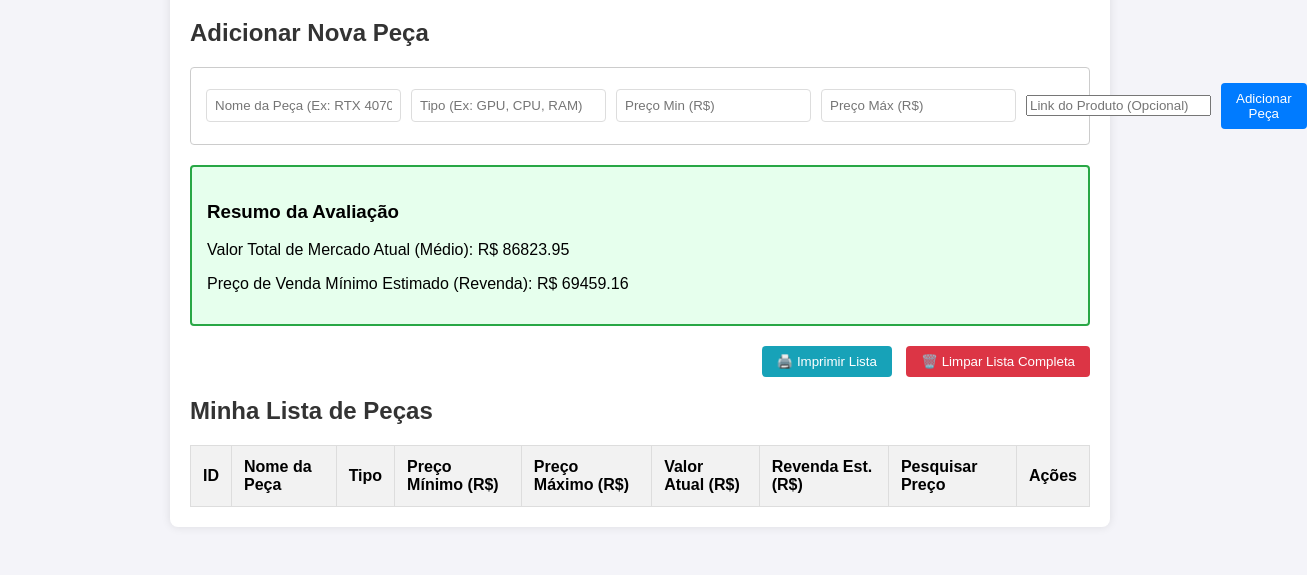
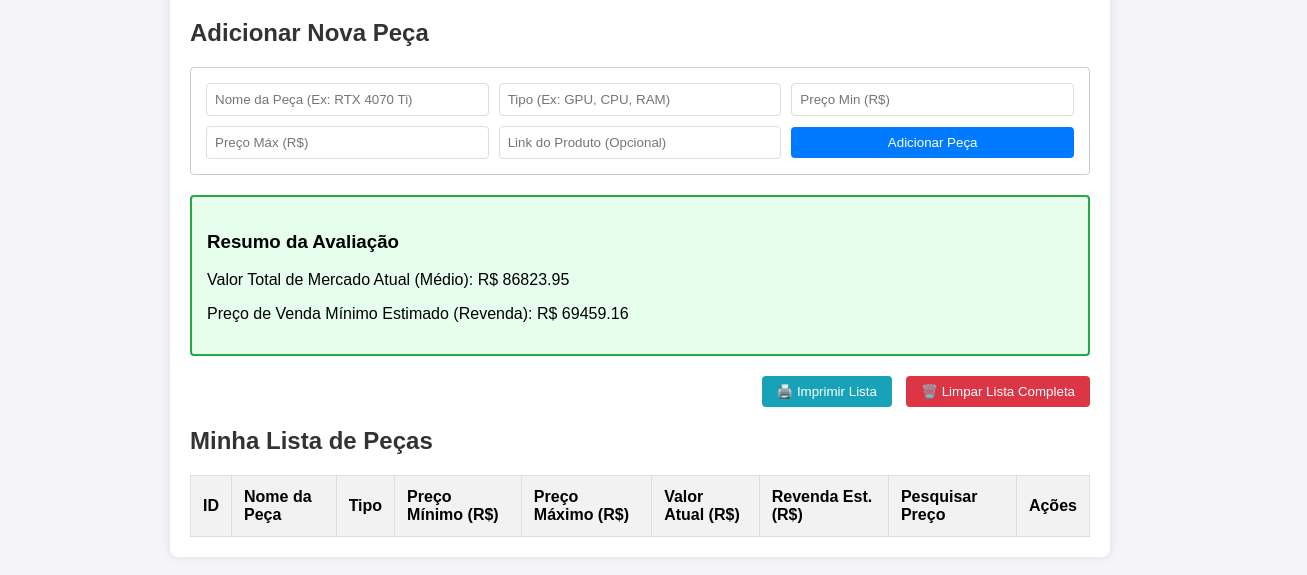
Before and after one commit to marcoshenzel/pc-worth, a plain HTML site: page lista.html in a window 1280 px wide. Shown: the part 109-684 px from the top of the page, 1307 px wide, since content can reach past the window. Drawn offline with Linux system fonts and the light colour scheme.

Commit message:
Refactor CSS styles for improved layout and clarity

```diff
--- a/lista.css
+++ b/lista.css
@@ -1,8 +1,8 @@
 body { font-family: Arial, sans-serif; padding: 20px; background-color: #f4f4f9; }
 .container { max-width: 900px; margin: auto; background: white; padding: 20px; border-radius: 8px; box-shadow: 0 0 10px rgba(0,0,0,0.1); }
 h1, h2 { color: #333; }
-form { margin-bottom: 20px; padding: 15px; border: 1px solid #ccc; border-radius: 4px; display: grid; grid-template-columns: repeat(5, 1fr) auto; gap: 10px; align-items: center; }
-input[type="text"], input[type="number"] { padding: 8px; border: 1px solid #ddd; border-radius: 4px; }
+form { margin-bottom: 20px; padding: 15px; border: 1px solid #ccc; border-radius: 4px; display: grid; grid-template-columns: 1fr 1fr 1fr; gap: 10px; align-items: center; }
+input[type="text"], input[type="number"], input[type="url"] { padding: 8px; border: 1px solid #ddd; border-radius: 4px; }
 button { padding: 8px 15px; border: none; border-radius: 4px; cursor: pointer; background-color: #007bff; color: white; transition: background-color 0.3s; }
 button:hover { background-color: #0056b3; }
 table { width: 100%; border-collapse: collapse; margin-top: 20px; }
```
